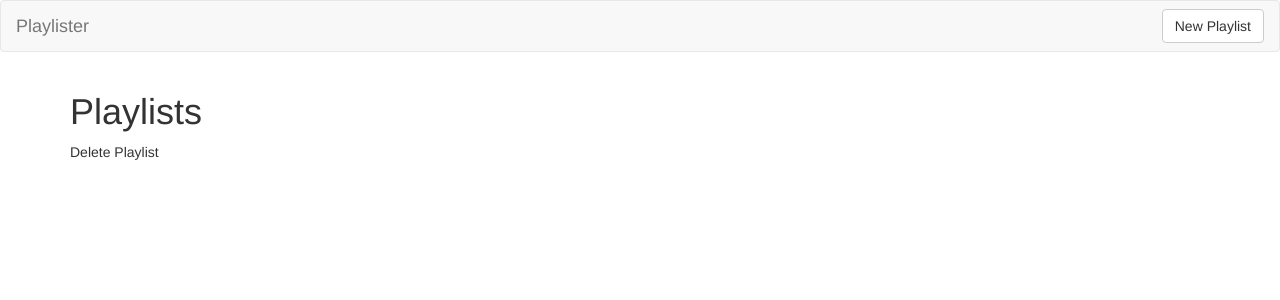
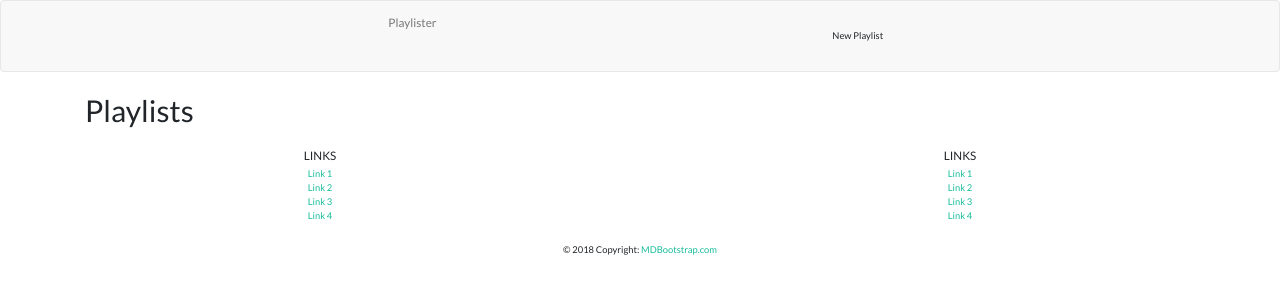
Before and after one commit to caocmai/Playlister-Tutorial, a Flask app: page / in a window 1280 px wide. Shown: the top 300 px of the page. Run offline with Flask 2, Linux system fonts and the light colour scheme; data that the repository does not hold is empty; some libraries are stand-ins or nearby versions.

Commit message:
Add heroku

```diff
--- a/app.py
+++ b/app.py
@@ -2,11 +2,13 @@ from flask import Flask, render_template, request, redirect, url_for
 from pymongo import MongoClient
 from bson.objectid import ObjectId
 import os
+from datetime import datetime
 
-host = os.environ.get('MONGODB_URI', 'mongodb://localhost:27017/Playlister')
+host = os.environ.get('MONGODB_URI', 'mongodb://<heroku_2bqqf6h2>:<Saigondabomb!>@ds329058.mlab.com:29058/heroku_2bqqf6h2')
 client = MongoClient(host=f'{host}?retryWrites=false')
-db = client.Playlister
+db = client.get_default_database()
 playlists = db.playlists
+comments = db.comments
 
 app = Flask(__name__)
 
@@ -45,8 +47,10 @@ def playlists_submit():
     playlist = {
         'title': request.form.get('title'),
         'description': request.form.get('description'),
-        'videos': request.form.get('videos').split()
+        'videos': request.form.get('videos').split(),
+        'created_at': datetime.now()
     }
+    print(playlist)
     playlist_id = playlists.insert_one(playlist).inserted_id
     return redirect(url_for('playlists_show', playlist_id=playlist_id))
 
@@ -54,7 +58,8 @@ def playlists_submit():
 def playlists_show(playlist_id):
     """Show a single playlist."""
     playlist = playlists.find_one({'_id': ObjectId(playlist_id)})
-    return render_template('playlists_show.html', playlist=playlist)
+    playlists_comments = comments.find({'playlist_id': ObjectId(playlist_id)})
+    return render_template('playlists_show.html', playlist=playlist, comments=playlists_comments)
 
 @app.route('/playlists/<playlist_id>/edit')
 def playlists_edit(playlist_id):
@@ -81,5 +86,24 @@ def playlists_delete(playlist_id):
     playlists.delete_one({'_id': ObjectId(playlist_id)})
     return redirect(url_for('playlists_index'))
 
+@app.route('/playlists/comments', methods=['POST'])
+def comments_new():
+    """Submit a new comment."""
+    comment = {
+        'title': request.form.get('title'),
+        'content': request.form.get('content'),
+        'playlist_id': ObjectId(request.form.get('playlist_id'))
+    }
+    print(comment)
+    comment_id = comments.insert_one(comment).inserted_id
+    return redirect(url_for('playlists_show', playlist_id=request.form.get('playlist_id')))
+
+@app.route('/playlists/comments/<comment_id>', methods=['POST'])
+def comments_delete(comment_id):
+    """Action to delete a comment."""
+    comment = comments.find_one({'_id': ObjectId(comment_id)})
+    comments.delete_one({'_id': ObjectId(comment_id)})
+    return redirect(url_for('playlists_show', playlist_id=comment.get('playlist_id')))
+
 if __name__ == '__main__':
     app.run(debug=True, host='0.0.0.0', port=os.environ.get('PORT', 5000))
--- a/templates/base.html
+++ b/templates/base.html
@@ -5,6 +5,7 @@
     <title>Playlister</title>
     <!-- Latest compiled and minified CSS -->
     <link rel='stylesheet' href='https://maxcdn.bootstrapcdn.com/bootstrap/3.3.7/css/bootstrap.min.css'>
+    <link rel='stylesheet' href='https://bootswatch.com/4/flatly/bootstrap.min.css'>
 </head>
 <body>
 
@@ -13,6 +14,35 @@
         {% block content %}{% endblock %}
     </div>
 
+    <footer class='page-footer font-small blue pt-4'>
+        <div class='container-fluid text-center'>
+             <div class='row'>
+             <hr class='clearfix w-100 d-md-none pb-3'>
+             <div class='col-md-6 mb-md-0 mb-3'>
+                 <h5 class='text-uppercase'>Links</h5>
+                 <ul class='list-unstyled'>
+                     <li><a href='#!'>Link 1</a></li>
+                     <li><a href='#!'>Link 2</a></li>
+                     <li><a href='#!'>Link 3</a></li>
+                     <li><a href='#!'>Link 4</a></li>
+                 </ul>
+             </div>
+             <div class='col-md-6 mb-md-0 mb-3'>
+                 <h5 class='text-uppercase'>Links</h5>
+                 <ul class='list-unstyled'>
+                     <li><a href='#!'>Link 1</a></li>
+                     <li><a href='#!'>Link 2</a></li>
+                     <li><a href='#!'>Link 3</a></li>
+                     <li><a href='#!'>Link 4</a></li>
+                 </ul>
+             </div>
+             </div>
+        </div>
+        <div class='footer-copyright text-center py-3'>© 2018 Copyright:
+           <a href='https://mdbootstrap.com/education/bootstrap/'> MDBootstrap.com</a>
+        </div>
+    </footer>
+
     <!-- Latest compiled and minified JavaScript -->
     <script src='https://maxcdn.bootstrapcdn.com/bootstrap/3.3.7/js/bootstrap.min.js'></script>
 </body>
--- a/templates/partials/comment_form.html
+++ b/templates/partials/comment_form.html
@@ -1,4 +1,5 @@
-<form>
+<form action='/playlists/comments' method='post'>
+    <input type='hidden' value='{{ playlist._id }}' name='playlist_id'/>
     <fieldset>
         <legend>Add a Comment</legend>
         <!-- TITLE -->
--- a/templates/playlists_index.html
+++ b/templates/playlists_index.html
@@ -2,7 +2,7 @@
 
 {% block content %}
 <h1>Playlists</h1>
-<a href='/playlists/delete_all'>Delete Playlist</a>
+<!-- <a href='/playlists/delete_all'>Delete Playlist</a>  -->
 
 <div class='row'>
     {% for playlist in playlists %}
```
Also changed, not shown: templates/partials/comment.html (added, +10 -0 lines), templates/playlists_show.html (+8 -0 lines).
